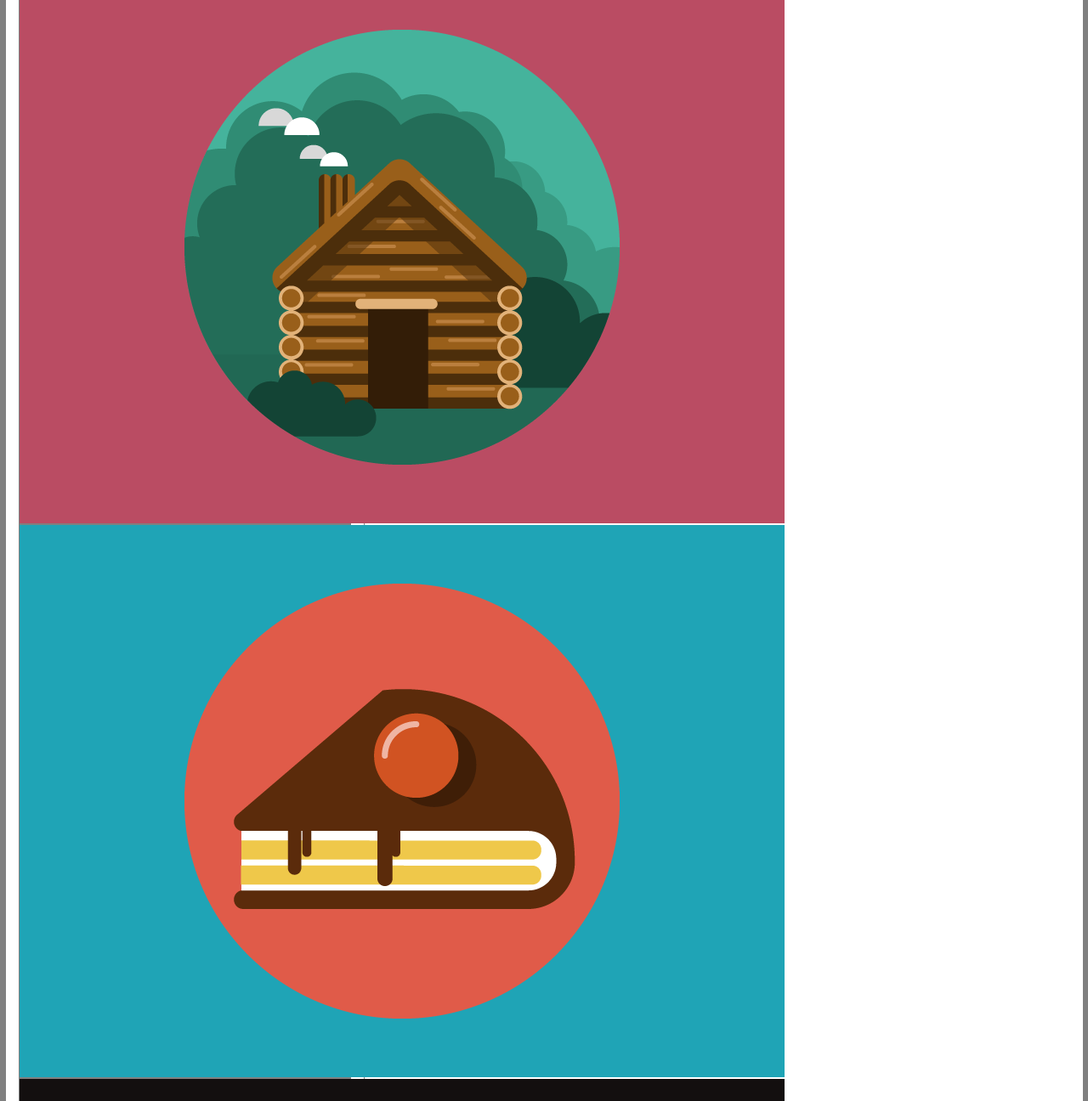
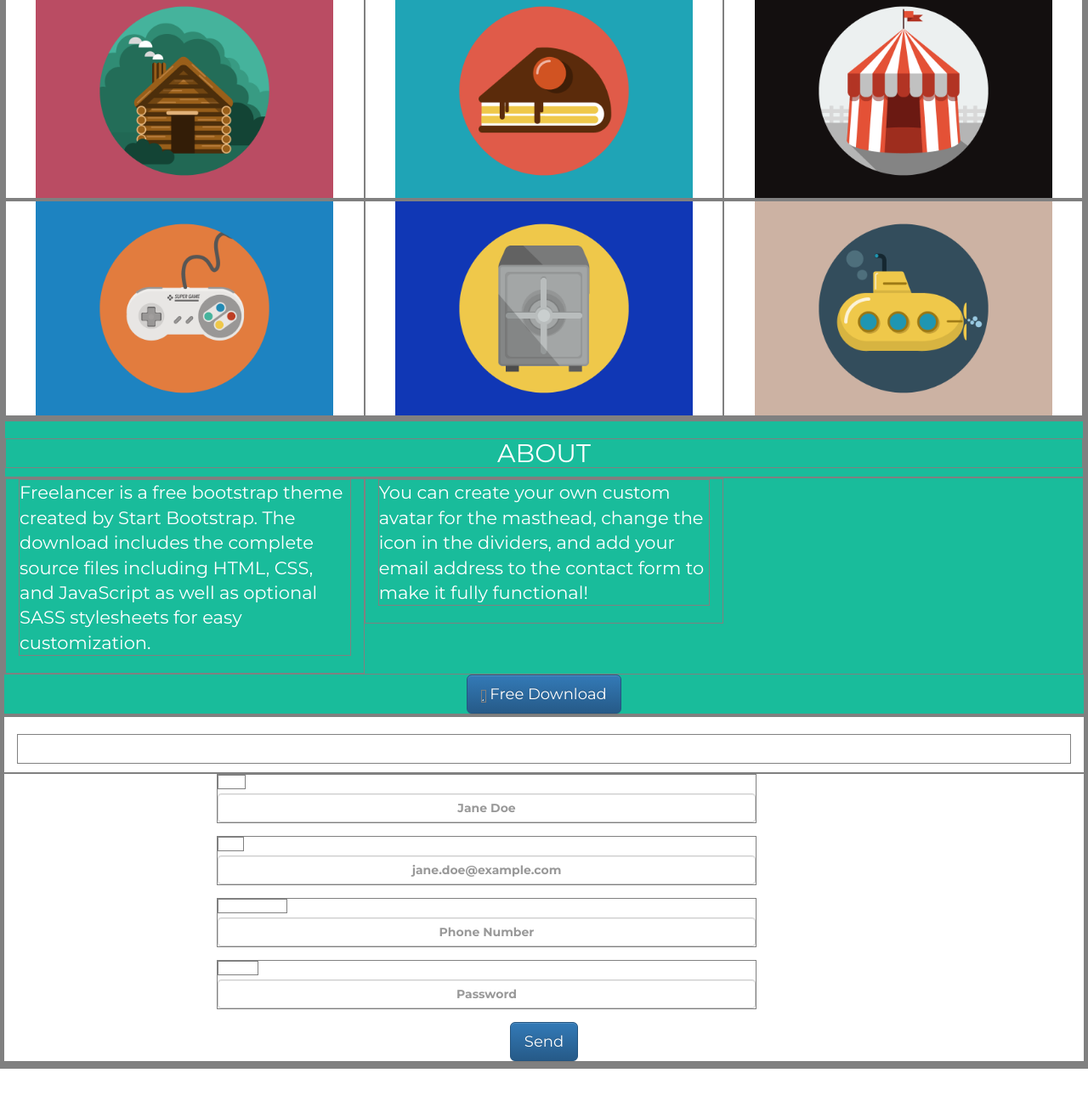
Before and after one commit to AleDev2B/html-css-bootstrap-freelancer, a plain HTML site: page index.html in a window 1280 px wide. Shown: the part 470-1766 px from the top of the page at 85% size. After the commit the page ends 1728 px from the top, so only its background shows below. Drawn offline with nearby package versions, Linux system fonts and the light colour scheme.

Commit message:
completati altre 2 sez.
manca footer e margini

```diff
--- a/css/style.css
+++ b/css/style.css
@@ -6,6 +6,7 @@
   font-size: 1rem;
   line-height: 1.5;
   text-align: center;
+  color: #fff!important;
 }
 /* IMPOSTAZIONI BASE CONTAINER */
 .container{
@@ -38,7 +39,6 @@ header .container-fluid{
 [class*=col-]{
   font-size: 4rem;
   line-height: 3.5rem;
-
 }
 /* IMPOSTAZIONI TEXT DIVIDER CON STELLA FONTAWESOME */
 
@@ -56,6 +56,40 @@ header .container-fluid{
 
   .divider-custom .divider-custom-line{
     width: 100%;
-max-width: 7rem;
-height: .25rem;
+    max-width: 7rem;
+    height: .25rem;
   }
+
+  [class*=photo-portfolio]{
+    height: 252px;
+    width: 350px;
+  }
+
+.about{
+  background-color: #19BC9B;
+}
+
+.about .row{
+  line-height: 1.5;
+}
+
+.row .col-md-6 {
+  font-size: 1.25rem;
+  font-weight: 300;
+}
+
+p.lead{
+  text-align: left;
+}
+.contactme{
+
+}
+.form-group{
+  text-align: left;
+  width: 50%;
+  margin-left: 250px;
+}
+
+footer{
+  background-color: #2C3E50;
+}
--- a/index.html
+++ b/index.html
@@ -24,7 +24,6 @@
         </div>
         <div class="navbar-dx">
           <ul class="nav navbar-nav">
-            <li class="active"><a href="#">Home</a></li>
             <li><a href="#">PORTFOLIO</a></li>
             <li><a href="#">ABOUT</a></li>
             <li><a href="#">CONTACT</a></li>
@@ -54,7 +53,8 @@
 
             <div class="row">
               <div class="col-xs-12 col-sm-12 col-md-12 col-lg-12">
-                Graphic Artist - Web Designer - Illustrator
+                <p class="lead">Graphic Artist - Web Designer - Illustrator</p>
+
               </div>
             </div>
         </div>
@@ -75,32 +75,80 @@
           <!-- ROW IMAGE SECTION -->
           <div class="row">
             <div class="col-sm-10 col-md-6 col-lg-4 ">
-              <div class="img-cabin">
-                <img src="img/cabin.png" alt="">
-              </div>
-              <div class="img-cake">
-                <img src="img/cake.png" alt="">
-              </div>
-              <div class="img-circus">
-                <img src="img/circus.png" alt="">
-              </div>
-
+              <img class="photo-portfolio"src="img/cabin.png" alt="casetta di montagna">
+            </div>
+            <div class="col-sm-10 col-md-6 col-lg-4 ">
+              <img class="photo-portfolio"src="img/cake.png" alt="fetta di torta">
+            </div>
+            <div class="col-sm-10 col-md-6 col-lg-4 ">
+              <img class="photo-portfolio"src="img/circus.png" alt="tenda del circo">
             </div>
           </div>
-        </div>
+          <div class="row">
+            <div class="col-sm-10 col-md-6 col-lg-4 ">
+              <img class="photo-portfolio"src="img/game.png" alt="joypad console">
+            </div>
+            <div class="col-sm-10 col-md-6 col-lg-4 ">
+              <img class="photo-portfolio"src="img/safe.png" alt="casetta blindata">
+            </div>
+            <div class="col-sm-10 col-md-6 col-lg-4 ">
+              <img class="photo-portfolio"src="img/submarine.png" alt="sottomarino">
+            </div>
+          </div>
       </section>
 
       <section class="about">
+        <div class="container-fluid">
+          <div class="row">
+            <h2>ABOUT</h2>
+          </div>
+          <div class="row">
+            <div class="col-md-6 col-lg-4">
+              <p class="lead">Freelancer is a free bootstrap theme created by Start Bootstrap. The download includes the complete source files including HTML, CSS, and JavaScript as well as optional SASS stylesheets for easy customization.</p>
+            </div>
+            <div class="col-md-6 col-lg-4">
+            <p class="lead"> You can create your own custom avatar for the masthead, change the icon in the dividers, and add your email address to the contact form to make it fully functional!</p>
+          </div>
+        </div>
 
+        <!-- Provides extra visual weight and identifies the primary action in a set of buttons -->
+        <button type="button" class="btn btn-primary btn-lg">
+          <i class="fas fa-star"></i>
+          Free Download
+        </button>
       </section>
 
       <section class="contactme">
-
+        <div class="container-fluid">
+          <h2>CONTACT ME</h2>
+        </div>
+        <form>
+          <div class="form-group">
+            <label for="exampleInputName2">Name</label>
+            <input type="text" class="form-control" id="exampleInputName2" placeholder="Jane Doe">
+          </div>
+          <div class="form-group">
+            <label for="exampleInputEmail2">Email</label>
+            <input type="email" class="form-control" id="exampleInputEmail2" placeholder="jane.doe@example.com">
+          </div>
+          <div class="form-group">
+            <label for="exampleInputphonenumber">Phone Number</label>
+            <input type="email" class="form-control" id="exampleInputphonenumber" placeholder="Phone Number">
+          </div>
+          <div class="form-group">
+            <label for="exampleInputPassword1">Message</label>
+            <input type="password" class="form-control" id="exampleInputPassword1" placeholder="Password">
+          </div>
+           <!-- Indicates a successful or positive action -->
+          <button type="button" class="btn btn-primary btn-lg">Send</button>
+        </form>
       </section>
     </main>
 
     <footer>
+      <div class="container">
 
+      </div>
     </footer>
   </body>
 </html>
```
